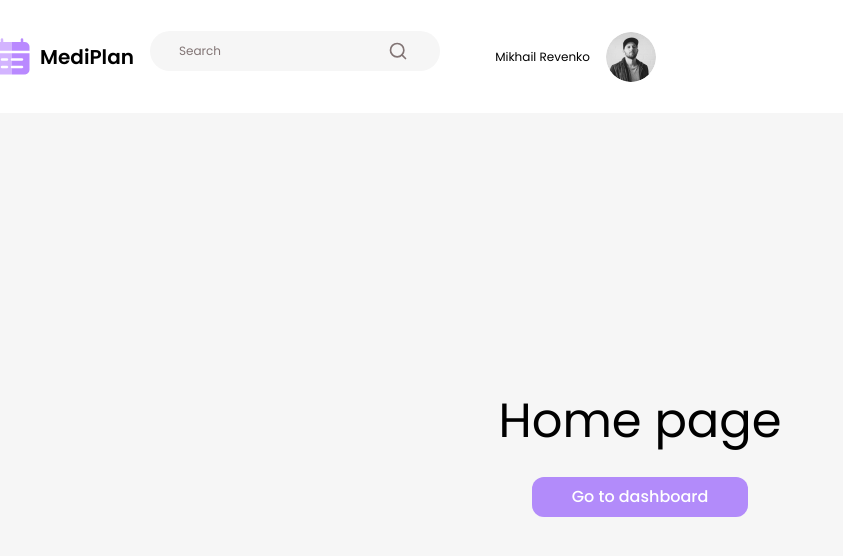
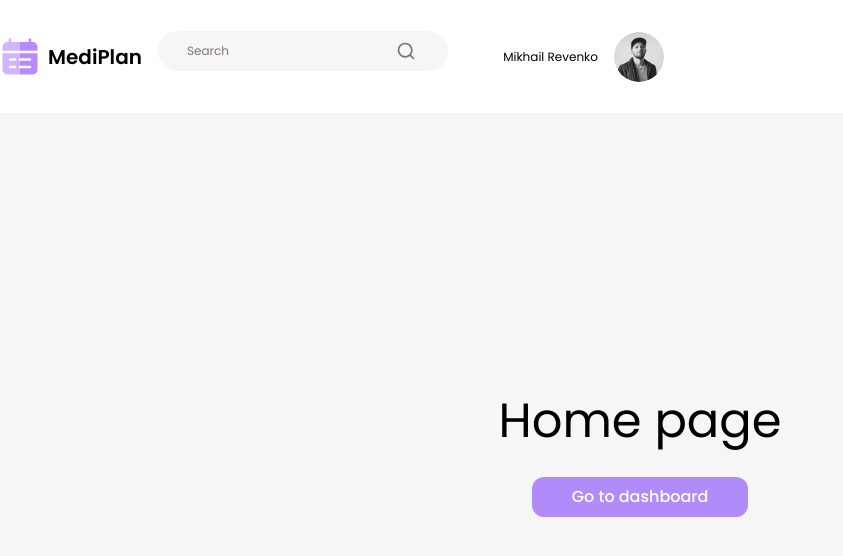
Before and after one commit to Vitalic96/mediplan, a Next.js app: page / in a window 1280 px wide. Shown: the top 556 px of the page, without its empty margins (0-843 px from the left). Built offline with nearby package versions, Linux system fonts and the light colour scheme.

Commit message:
moved style

```diff
--- a/components/logo.tsx
+++ b/components/logo.tsx
@@ -11,7 +11,7 @@ const Logo = forwardRef<
   return (
     <Link
       ref={ref}
-      className={cn('-ml-2 flex items-center gap-2', className)}
+      className={cn('flex items-center gap-2', className)}
       {...props}
     >
       <Image src={'/images/logo.png'} width={40} height={40} alt='' />
--- a/components/sidebar.tsx
+++ b/components/sidebar.tsx
@@ -12,7 +12,7 @@ const Sidebar = () => {
 
   return (
     <aside className='relative flex w-[200px] shrink-0 flex-col gap-6 bg-white py-12 shadow-[-10000px_0_0_10000px_#fff]'>
-      <Logo href='/' />
+      <Logo className='-ml-2' href='/' />
       <ul className='flex grow flex-col'>
         {menuList.map(({ position, label, href, Icon }, i) => {
           const isActivePage = href === pathname || href === pathname + '/'
```
